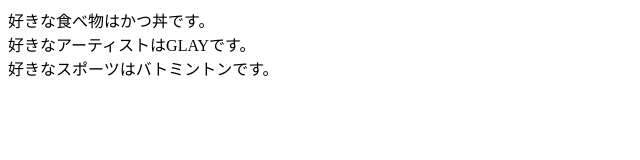
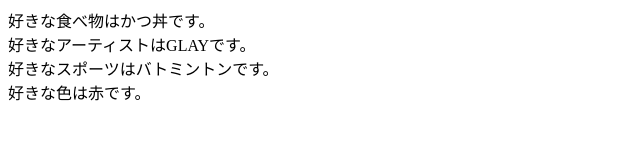
Before and after one commit to Kudo-Taichi/comman-fast, a plain HTML site: page index.html in a window 1280 px wide. Shown: the whole page, without its empty margins (0-640 px from the left). Drawn offline with Linux system fonts and the light colour scheme.

Commit message:
好きな色

```diff
--- a/index.html
+++ b/index.html
@@ -4,5 +4,6 @@
     好きな食べ物はかつ丼です。<br>
     好きなアーティストはGLAYです。<br>
     好きなスポーツはバトミントンです。<br>
+    好きな色は赤です。<br>
 </body>
 </html>
```
